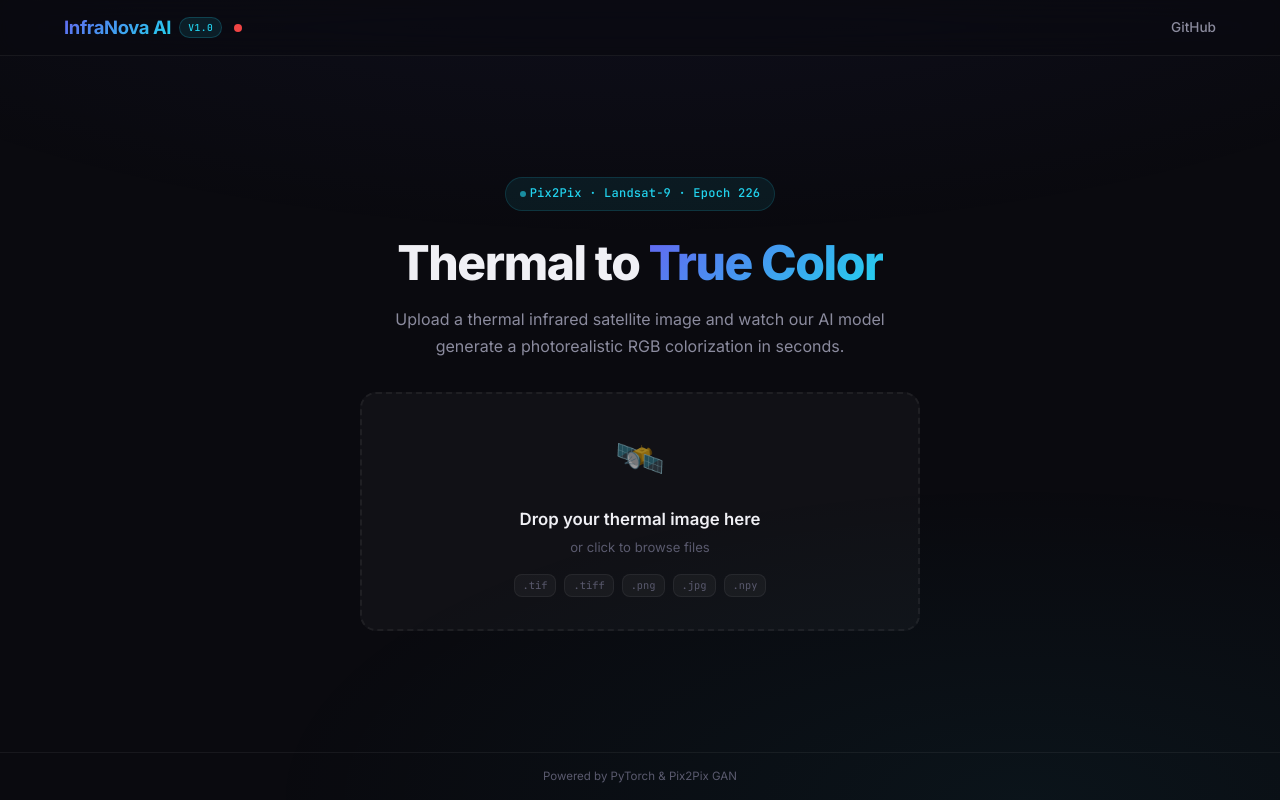
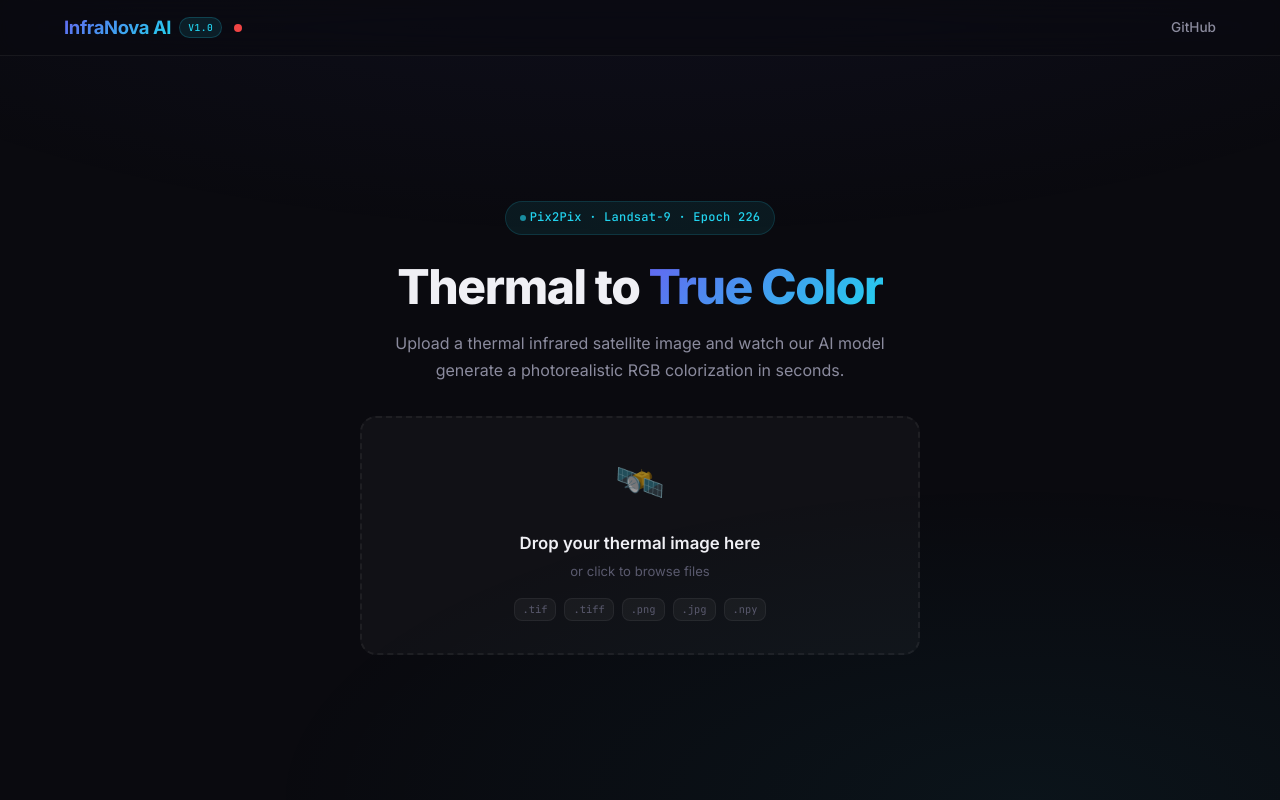
Before and after one commit to Soham-1009/InfraNova-AI, a React (Vite) app in the folder web/: page / in a window 1280 px wide. Built offline with nearby package versions, Linux system fonts and the light colour scheme; no server answers.

Commit message:
docs: remove link to master codebase guide from README

```diff
--- a/web/src/App.jsx
+++ b/web/src/App.jsx
@@ -407,10 +407,8 @@ function App() {
         )}
       </main>
 
-      {/* Footer */}
-      <footer className="footer">
-        <p className="footer__text">Powered by PyTorch & Pix2Pix GAN</p>
-      </footer>
+
+
     </div>
   )
 }
```
Also changed, not shown: 1 other file (tests, documents, lock files or other folders).
